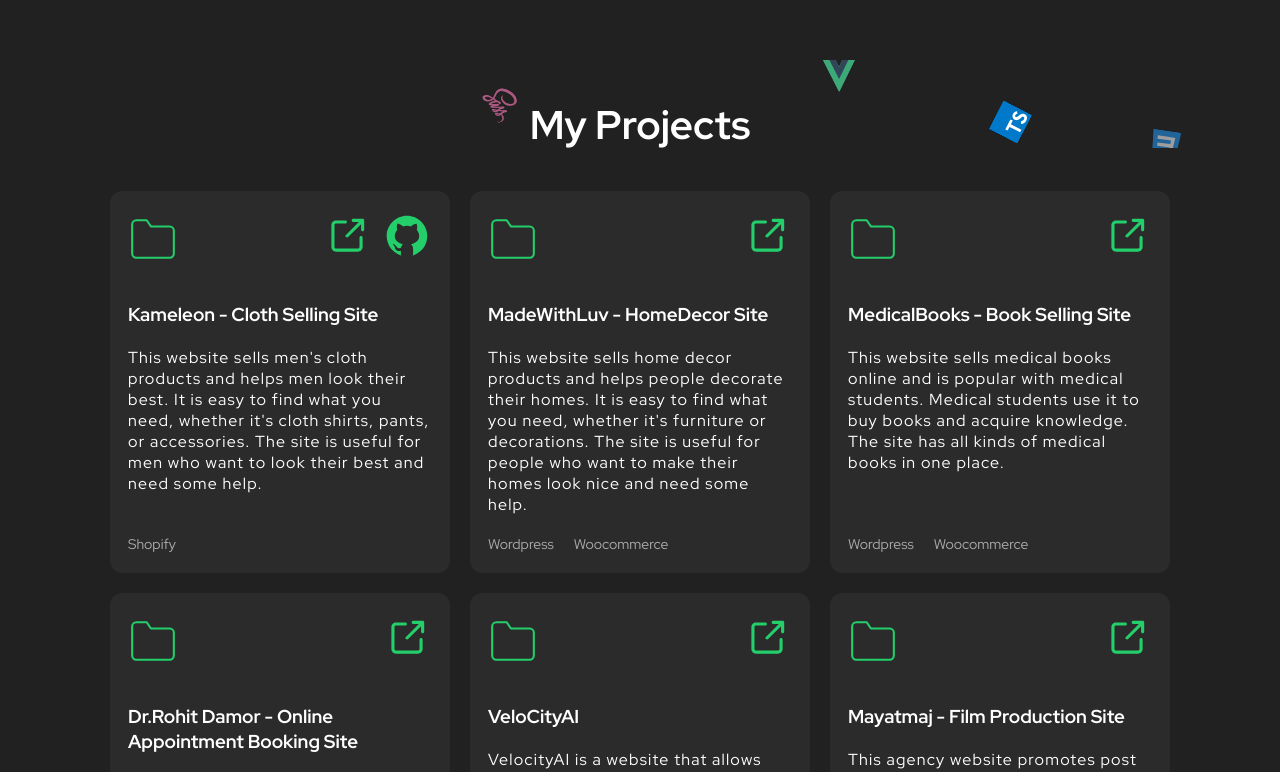
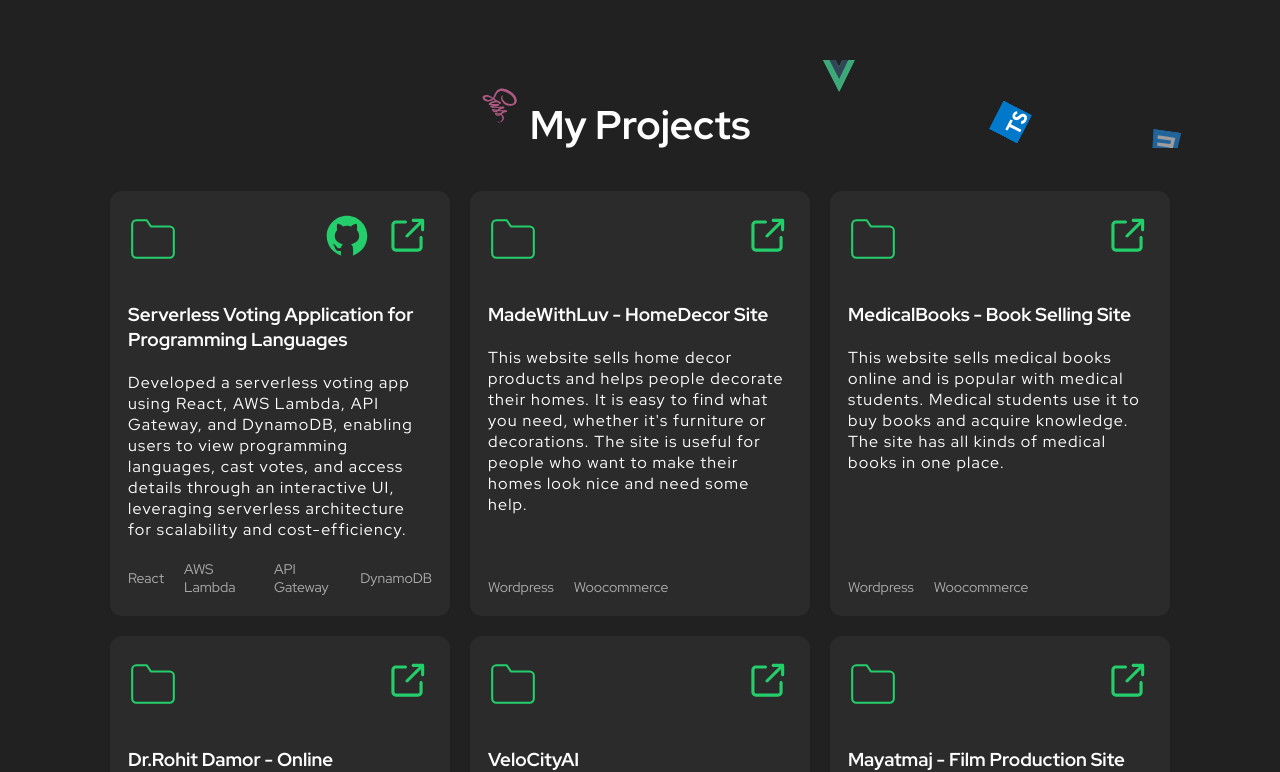
Before and after one commit to CodeVinayak/Portfolio-v2, a React (Create React App) app: page / in a window 1280 px wide. Shown: the part 652-1424 px from the top of the page. Built offline with nearby package versions, Linux system fonts and the light colour scheme.

Commit message:
Update Project.tsx

```diff
--- a/src/components/Project/Project.tsx
+++ b/src/components/Project/Project.tsx
@@ -16,27 +16,19 @@ export function Project() {
       <ScrollAnimation animateIn="flipInX">
           <div className="project">
             <header>
-              <svg width="50" xmlns="http://www.w3.org/2000/svg" role="img" viewBox="0 0 24 24" fill="none" stroke="#23ce6b " stroke-width="1" stroke-linecap="round" stroke-linejoin="round" ><title>Folder</title><path d="M22 19a2 2 0 0 1-2 2H4a2 2 0 0 1-2-2V5a2 2 0 0 1 2-2h5l2 3h9a2 2 0 0 1 2 2z"></path></svg>
+              <svg width="50" xmlns="http://www.w3.org/2000/svg" role="img" viewBox="0 0 24 24" fill="none" stroke="#23ce6b" strokeWidth="1" strokeLinecap="round" strokeLinejoin="round"> <title>Folder</title> <path d="M22 19a2 2 0 0 1-2 2H4a2 2 0 0 1-2-2V5a2 2 0 0 1 2-2h5l2 3h9a2 2 0 0 1 2 2z"></path> </svg>
               <div className="project-links">
-                <a href="https://kameleon.co.in/" target="_blank" rel="noreferrer">
+                <a href="https://github.com/CodeVinayak/Serverless-Voting-Application" target="_blank" rel="noreferrer">
+                  <img src={githubIcon} alt="Visit site" /></a>
+                <a href="https://vote.vinayaksingh.com" target="_blank" rel="noreferrer">
                   <img src={externalLink} alt="Visit site" />
-                </a>
-                <a href="https://vote.vinayaksingh.com" target="_blank" rel="noreferrer">
-                  <img src={githubIcon} alt="Visit site" />
-                </a>
-              </div>
+                </a> </div>
             </header>
             <div className="body">
-              <h3>Kameleon - Cloth Selling Site</h3>
-              <p>
-              This website sells men's cloth products and helps men look their best. It is easy to find what you need, whether it's cloth shirts, pants, or accessories. The site is useful for men who want to look their best and need some help.
-              </p>
+              <h3>Serverless Voting Application for Programming Languages</h3>
+              <p> Developed a serverless voting app using React, AWS Lambda, API Gateway, and DynamoDB, enabling users to view programming languages, cast votes, and access details through an interactive UI, leveraging serverless architecture for scalability and cost-efficiency. </p>
             </div>
-            <footer>
-              <ul className="tech-list">
-                <li>Shopify</li>
-              </ul>
-            </footer>
+            <footer> <ul className="tech-list"> <li>React</li> <li>AWS Lambda</li> <li>API Gateway</li> <li>DynamoDB</li> </ul> </footer>
           </div>
         </ScrollAnimation>
 
```
